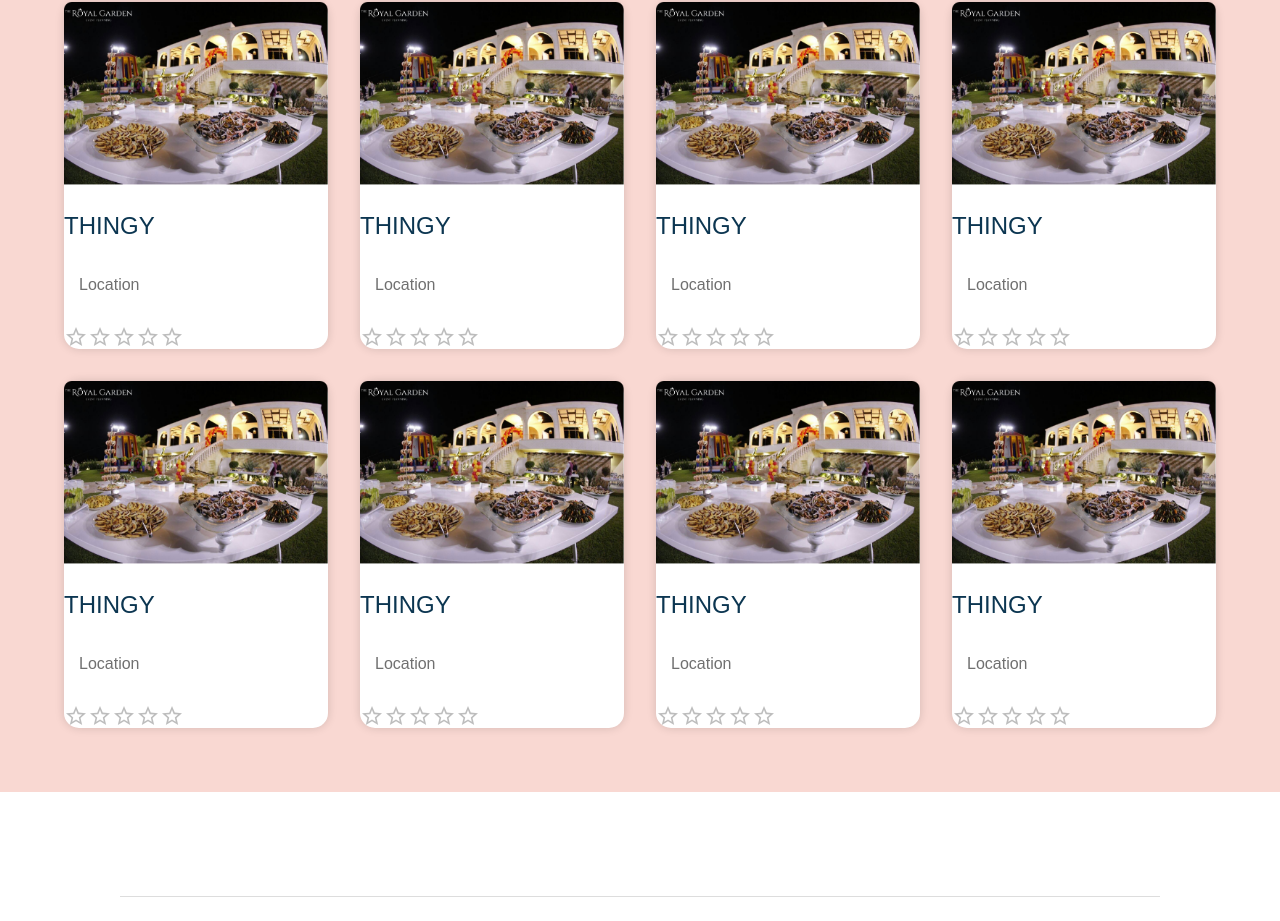
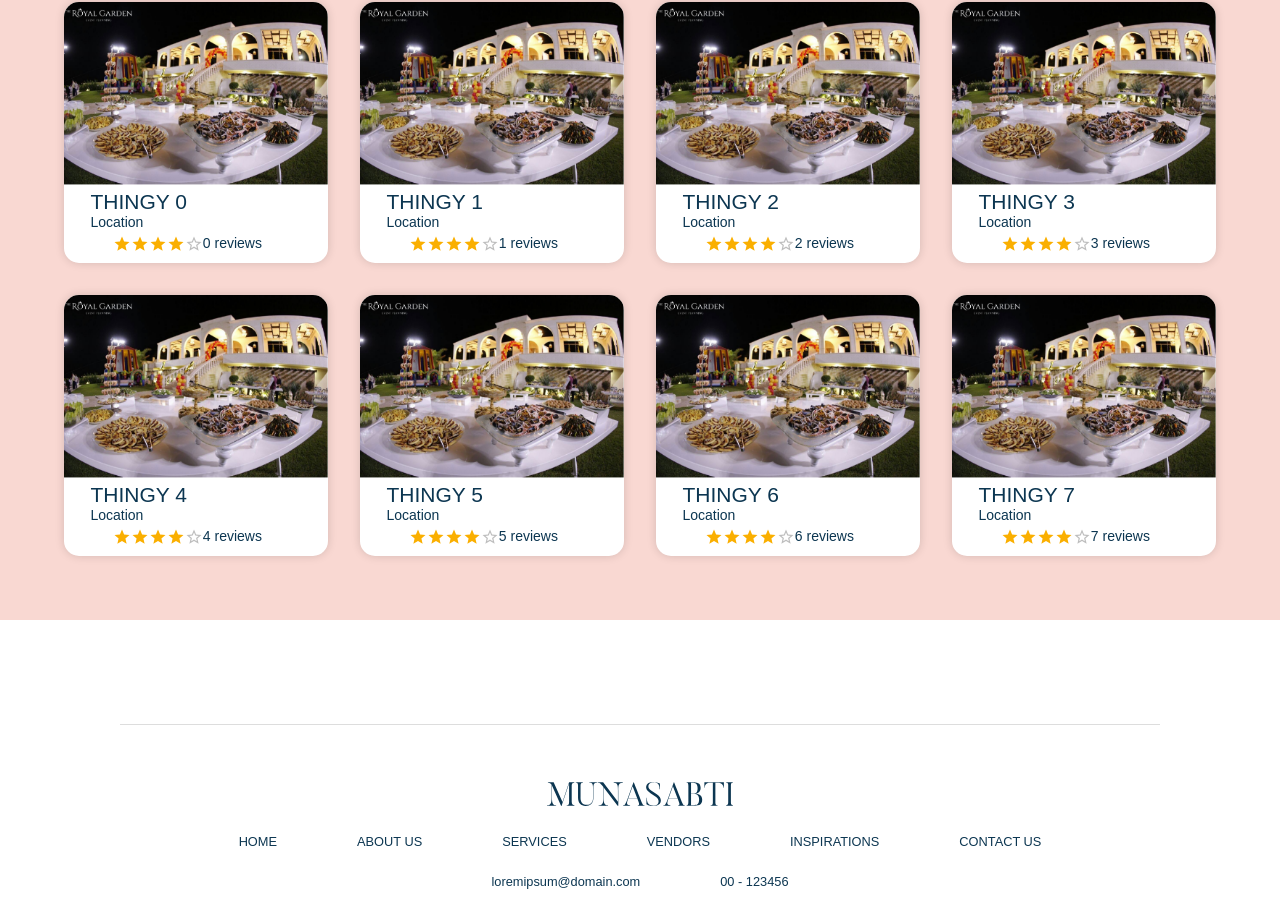
Before and after one commit to SaraBaassiri/Munasabti, a React (Create React App) app: page /vendors in a window 1280 px wide. Shown: the part 1951-2872 px from the top of the page. Built offline with nearby package versions, Linux system fonts and the light colour scheme; no server answers; a web font is replaced by a local one.

Commit message:
Pushed this thingy i hate it

```diff
--- a/src/Views/Public/Vendors/Vendors.jsx
+++ b/src/Views/Public/Vendors/Vendors.jsx
@@ -139,9 +139,20 @@ export default function Vendors() {
               <Grid item xs={2} sm={4} md={3}>
                 <div className="grid">
                   <img src="/images/vendorFiller.png" alt="" />
-                  <h4>thingy{item}</h4>
-                  <p>Location</p>
-                  <Rating name="read-only" value={0} precision={0.5} readOnly className="rating"/>
+                  <div>
+                    <h2>thingy {index}</h2>
+                    <p>Location</p>
+                    <div className="InnerVendorGrid">
+                      <Rating
+                        size="small"
+                        name="read-only"
+                        value={4}
+                        precision={0.5}
+                        readOnly
+                      />
+                      <p>{index} reviews</p>
+                    </div>
+                  </div>
                 </div>
               </Grid>
             ))}
```
Also changed, not shown: src/Views/Public/Vendors/Vendors.css.
